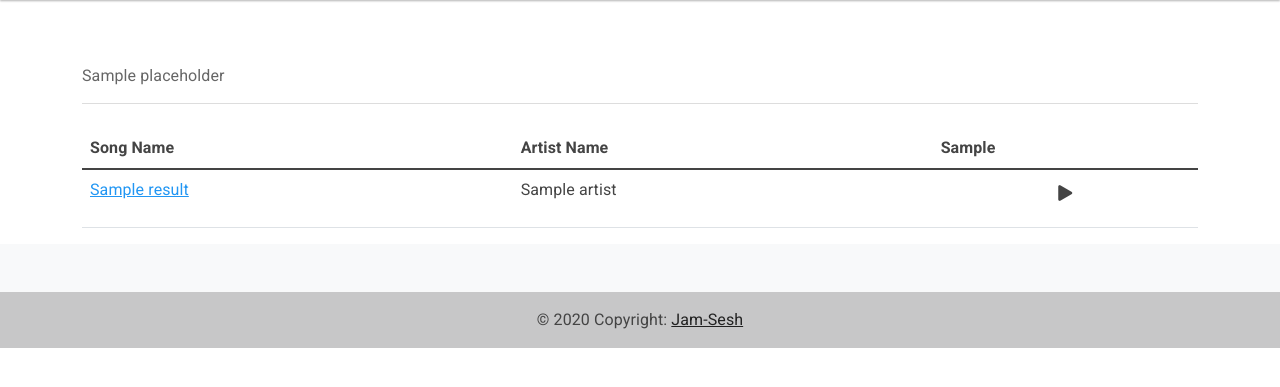
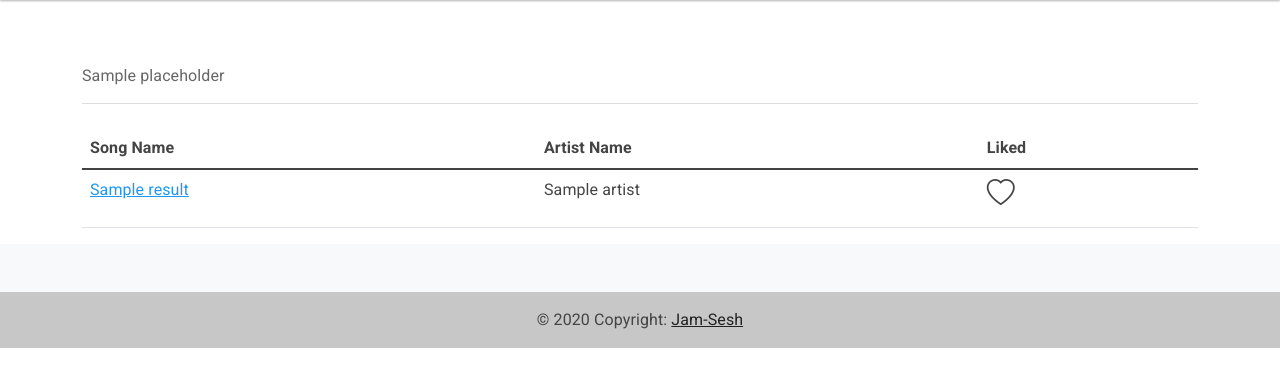
Before and after one commit to it-490-kakashi/Jam-Sesh, a Flask app: template server/templates/search.html in a window 1280 px wide. Shown: the part 85-472 px from the top of the page. Run offline with Flask 2, Linux system fonts and the light colour scheme; the template is opened without the code that fills it: most values are stand-ins (such as "Sample title", 1, 10 or a date in 2020); some libraries are stand-ins or nearby versions.

Commit message:
replaced 'sample' with 'liked' icon

```diff
--- a/server/templates/search.html
+++ b/server/templates/search.html
@@ -17,7 +17,7 @@
                 <tr>
                     <th scope="col">Song Name</th>
                     <th scope="col">Artist Name</th>
-                    <th scope="col">Sample</th>
+                    <th scope="col">Liked</th>
                 </tr>
             </thead>
             <tbody>
@@ -25,7 +25,11 @@
                     <tr>
                         <td><a href="{{ result.song_profile }}">{{ result.name }}</a></td>
                         <td>{{ result.artist }}</td>
-                        <td class="text-center"><h3><i class="bi bi-play-fill"></i></h3></td>
+                        {% if result.liked is true %}
+                        <td><h3><i class="bi bi-heart-fill"></i></h3></td>
+                        {% else %}
+                        <td><h3><i class="bi bi-heart"></i></h3></td>
+                        {% endif %}
                     </tr>
                 {% endfor %}
             </tbody>
```
